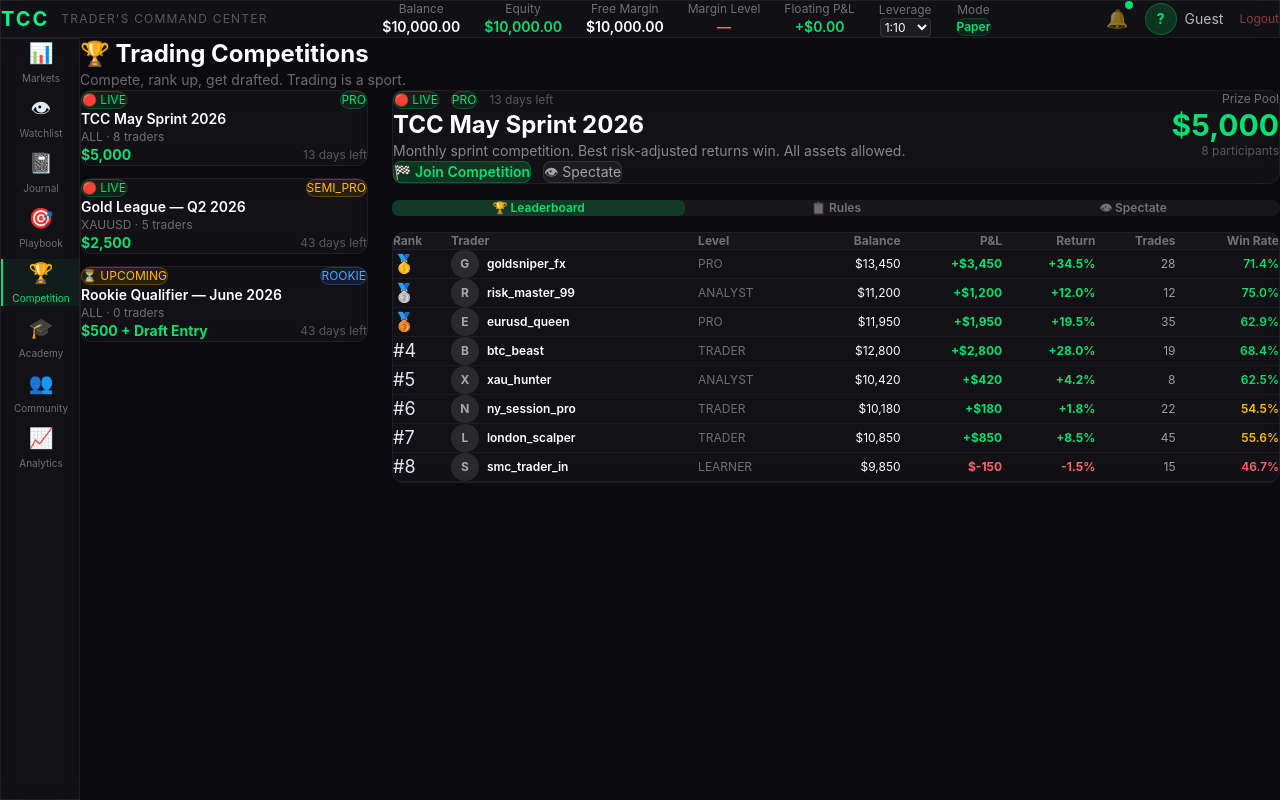
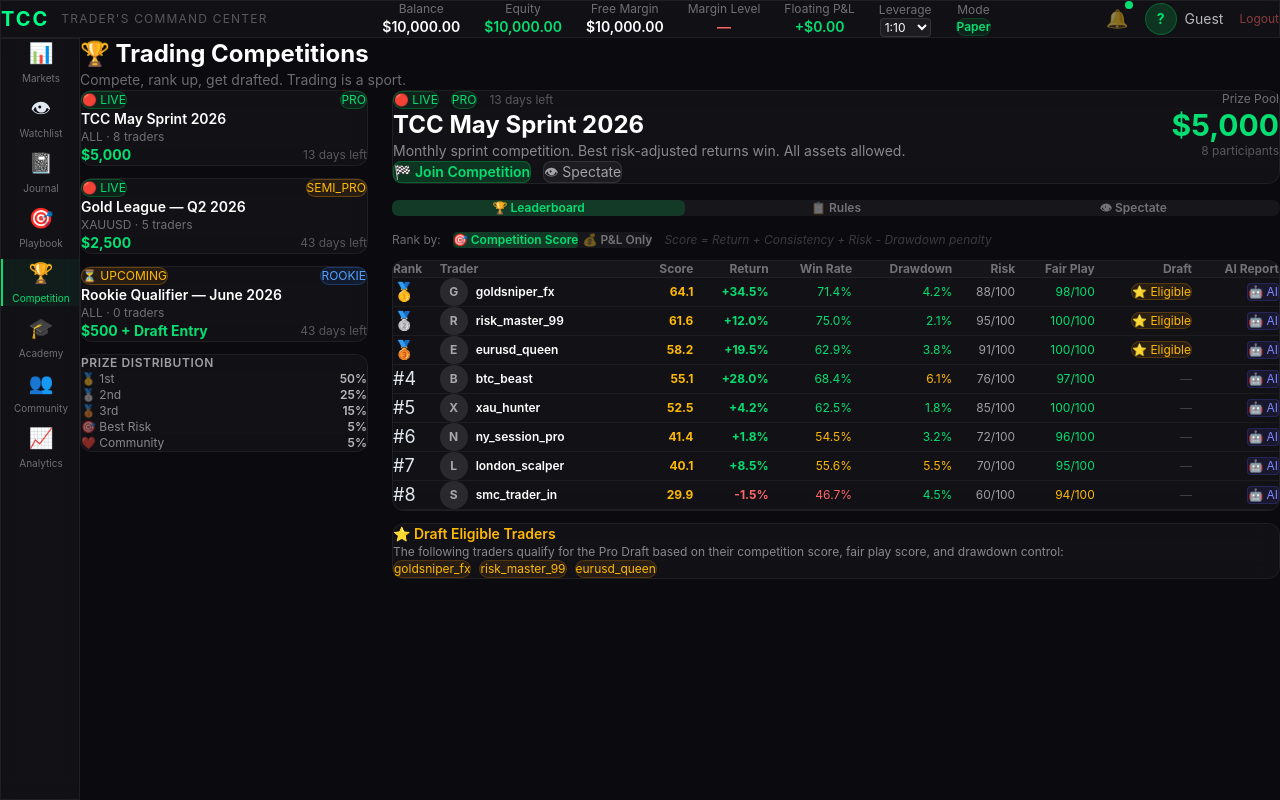
Before and after one commit to nk0210/tcc-platform, a Next.js app in the folder apps/web/: page /competition in a window 1280 px wide. Built offline with nearby package versions, Linux system fonts and the light colour scheme; sample sign-in values are in the browser's storage.

Commit message:
Day 10: risk-adjusted scores, draft eligibility, AI competition reports

```diff
--- a/apps/web/app/competition/page.tsx
+++ b/apps/web/app/competition/page.tsx
@@ -4,6 +4,7 @@ import { useCompetitionStore, Competition } from "@/store/competitionStore";
 import { useAuthStore } from "@/store/authStore";
 import Topbar from "@/components/Topbar";
 import Sidebar from "@/components/Sidebar";
+import React from "react";
 
 const divisionColors: Record<string, string> = {
   ROOKIE: "text-blue-400 border-blue-500/30 bg-blue-500/10",
@@ -25,19 +26,70 @@ function daysLeft(endDate: Date): string {
   return `${days} days left`;
 }
 
+async function generateAiReport(participant: any): Promise<string> {
+  try {
+    const response = await fetch("https://api.groq.com/openai/v1/chat/completions", {
+      method: "POST",
+      headers: {
+        "Content-Type": "application/json",
+        "Authorization": `Bearer ${process.env.NEXT_PUBLIC_GROQ_API_KEY}`,
+      },
+      body: JSON.stringify({
+        model: "llama-3.1-8b-instant",
+        max_tokens: 200,
+        messages: [
+          { role: "system", content: "You are a trading competition analyst. Be concise and specific. Max 3 sentences." },
+          { role: "user", content: `Analyze this trader's competition performance:
+Handle: ${participant.handle}
+Return: ${participant.pnlPct}%
+Win Rate: ${participant.winRate}%
+Max Drawdown: ${participant.maxDrawdown}%
+Avg R:R: ${participant.avgRR}
+Trades: ${participant.trades}
+Risk Score: ${participant.riskScore}/100
+Consistency: ${participant.consistencyScore}/100
+Competition Score: ${participant.competitionScore}
+Draft Eligible: ${participant.draftEligible}
+
+Give: 1 key strength, 1 area to improve, and whether they deserve draft consideration.` }
+        ],
+      }),
+    });
+    const data = await response.json();
+    return data.choices[0].message.content;
+  } catch {
+    return "AI report unavailable. Please try again.";
+  }
+}
+
 export default function CompetitionPage() {
-  const { competitions, activeCompetition, setActiveCompetition, joinCompetition } = useCompetitionStore();
+  const { competitions, activeCompetition, setActiveCompetition, joinCompetition, setAiReport } = useCompetitionStore();
   const { user } = useAuthStore();
   const [activeTab, setActiveTab] = useState<"leaderboard" | "rules" | "spectate">("leaderboard");
-  const [joined, setJoined] = useState(false);
+  const [rankBy, setRankBy] = useState<"score" | "pnl">("score");
+  const [generatingReport, setGeneratingReport] = useState<string | null>(null);
+  const [expandedParticipant, setExpandedParticipant] = useState<string | null>(null);
 
   const handleJoin = (competition: Competition) => {
     if (!user) return;
     joinCompetition(competition.id, user.handle || "guest", user.skillLevel || "ROOKIE");
-    setJoined(true);
+  };
+
+  const handleGenerateReport = async (participant: any) => {
+    setGeneratingReport(participant.id);
+    const report = await generateAiReport(participant);
+    setAiReport(activeCompetition!.id, participant.id, report);
+    setGeneratingReport(null);
+    setExpandedParticipant(participant.id);
   };
 
   const isJoined = activeCompetition?.participants.find(p => p.handle === (user?.handle || "guest"));
+
+  const sortedParticipants = activeCompetition
+    ? [...activeCompetition.participants].sort((a, b) =>
+        rankBy === "score" ? b.competitionScore - a.competitionScore : b.pnlPct - a.pnlPct
+      )
+    : [];
 
   return (
     <div className="flex flex-col h-screen w-screen overflow-hidden bg-[#0a0a0f]">
@@ -46,7 +98,6 @@ export default function CompetitionPage() {
         <Sidebar />
         <div className="flex-1 overflow-y-auto p-6">
 
-          {/* Header */}
           <div className="flex items-center justify-between mb-6">
             <div>
               <h1 className="text-2xl font-bold text-white">🏆 Trading Competitions</h1>
@@ -60,7 +111,7 @@ export default function CompetitionPage() {
             <div className="w-72 shrink-0 flex flex-col gap-3">
               {competitions.map((comp) => (
                 <div key={comp.id}
-                  onClick={() => setActiveCompetition(comp)}
+                  onClick={() => { setActiveCompetition(comp); setActiveTab("leaderboard"); }}
                   className={`glass border rounded-xl p-4 cursor-pointer transition hover:border-white/20 ${activeCompetition?.id === comp.id ? "border-green-500/30 bg-green-500/5" : "border-white/5"}`}>
                   <div className="flex items-start justify-between mb-2">
                     <span className={`text-xs px-2 py-0.5 rounded-full border ${statusColors[comp.status]}`}>
@@ -78,6 +129,23 @@ export default function CompetitionPage() {
                   </div>
                 </div>
               ))}
+
+              {/* Prize Distribution */}
+              <div className="glass border border-white/5 rounded-xl p-4 mt-2">
+                <p className="text-xs font-semibold text-white/60 uppercase tracking-wider mb-3">Prize Distribution</p>
+                {[
+                  { place: "🥇 1st", pct: "50%" },
+                  { place: "🥈 2nd", pct: "25%" },
+                  { place: "🥉 3rd", pct: "15%" },
+                  { place: "🎯 Best Risk", pct: "5%" },
+                  { place: "❤️ Community", pct: "5%" },
+                ].map(item => (
+                  <div key={item.place} className="flex items-center justify-between mb-2">
+                    <span className="text-white/50 text-xs">{item.place}</span>
+                    <span className="text-white/70 text-xs font-semibold">{item.pct}</span>
+                  </div>
+                ))}
+              </div>
             </div>
 
             {/* Right — Active Competition */}
@@ -137,27 +205,52 @@ export default function CompetitionPage() {
 
                 {/* Leaderboard */}
                 {activeTab === "leaderboard" && (
+                  <div className="flex flex-col gap-3">
+
+                    {/* Rank toggle */}
+                    <div className="flex items-center gap-3">
+                      <p className="text-white/40 text-xs">Rank by:</p>
+                      <div className="flex gap-1 bg-white/5 rounded-lg p-1">
+                        <button onClick={() => setRankBy("score")}
+                          className={`px-3 py-1 rounded text-xs font-semibold transition ${rankBy === "score" ? "bg-green-500/20 text-green-400" : "text-white/40"}`}>
+                          🎯 Competition Score
+                        </button>
+                        <button onClick={() => setRankBy("pnl")}
+                          className={`px-3 py-1 rounded text-xs font-semibold transition ${rankBy === "pnl" ? "bg-green-500/20 text-green-400" : "text-white/40"}`}>
+                          💰 P&L Only
+                        </button>
+                      </div>
+                      {rankBy === "score" && (
+                        <p className="text-white/20 text-xs italic">Score = Return + Consistency + Risk - Drawdown penalty</p>
+                      )}
+                    </div>
+
                     <div className="glass border border-white/5 rounded-xl overflow-hidden">
                       <table className="w-full text-xs">
                         <thead>
                           <tr className="border-b border-white/5 bg-white/2">
                             <th className="text-left px-4 py-3 text-white/40">Rank</th>
                             <th className="text-left px-4 py-3 text-white/40">Trader</th>
-                          <th className="text-left px-4 py-3 text-white/40">Level</th>
-                          <th className="text-right px-4 py-3 text-white/40">Balance</th>
-                          <th className="text-right px-4 py-3 text-white/40">P&L</th>
+                            <th className="text-right px-4 py-3 text-white/40">Score</th>
                             <th className="text-right px-4 py-3 text-white/40">Return</th>
-                          <th className="text-right px-4 py-3 text-white/40">Trades</th>
                             <th className="text-right px-4 py-3 text-white/40">Win Rate</th>
+                            <th className="text-right px-4 py-3 text-white/40">Drawdown</th>
+                            <th className="text-right px-4 py-3 text-white/40">Risk</th>
+                            <th className="text-right px-4 py-3 text-white/40">Fair Play</th>
+                            <th className="text-right px-4 py-3 text-white/40">Draft</th>
+                            <th className="text-right px-4 py-3 text-white/40">AI Report</th>
                           </tr>
                         </thead>
                         <tbody>
-                        {activeCompetition.participants.map((p, i) => {
+                          {sortedParticipants.map((p, i) => {
                             const isMe = p.handle === (user?.handle || "guest");
                             return (
-                            <tr key={p.id} className={`border-b border-white/5 transition ${isMe ? "bg-green-500/5 border-green-500/10" : "hover:bg-white/2"}`}>
+                              <React.Fragment key={p.id}>
+                                <tr
+                                  className={`border-b border-white/5 transition cursor-pointer ${isMe ? "bg-green-500/5" : "hover:bg-white/2"}`}
+                                  onClick={() => setExpandedParticipant(expandedParticipant === p.id ? null : p.id)}>
                                   <td className="px-4 py-3">
-                                <span className="text-lg">{p.badge || `#${p.rank}`}</span>
+                                    <span className="text-lg">{i === 0 ? "🥇" : i === 1 ? "🥈" : i === 2 ? "🥉" : `#${i + 1}`}</span>
                                   </td>
                                   <td className="px-4 py-3">
                                     <div className="flex items-center gap-2">
@@ -169,23 +262,73 @@ export default function CompetitionPage() {
                                       </span>
                                     </div>
                                   </td>
-                              <td className="px-4 py-3 text-white/40">{p.skillLevel}</td>
-                              <td className="px-4 py-3 text-right text-white">${p.currentBalance.toLocaleString()}</td>
-                              <td className={`px-4 py-3 text-right font-bold ${p.pnl >= 0 ? "text-green-400" : "text-red-400"}`}>
-                                {p.pnl >= 0 ? "+" : ""}${p.pnl.toLocaleString()}
+                                  <td className="px-4 py-3 text-right">
+                                    <span className="text-amber-400 font-bold">{p.competitionScore}</span>
                                   </td>
                                   <td className={`px-4 py-3 text-right font-bold ${p.pnlPct >= 0 ? "text-green-400" : "text-red-400"}`}>
                                     {p.pnlPct >= 0 ? "+" : ""}{p.pnlPct.toFixed(1)}%
                                   </td>
-                              <td className="px-4 py-3 text-right text-white/60">{p.trades}</td>
-                              <td className={`px-4 py-3 text-right font-semibold ${p.winRate >= 60 ? "text-green-400" : p.winRate >= 50 ? "text-amber-400" : "text-red-400"}`}>
+                                  <td className={`px-4 py-3 text-right ${p.winRate >= 60 ? "text-green-400" : p.winRate >= 50 ? "text-amber-400" : "text-red-400"}`}>
                                     {p.winRate.toFixed(1)}%
                                   </td>
+                                  <td className={`px-4 py-3 text-right ${p.maxDrawdown < 5 ? "text-green-400" : p.maxDrawdown < 10 ? "text-amber-400" : "text-red-400"}`}>
+                                    {p.maxDrawdown}%
+                                  </td>
+                                  <td className="px-4 py-3 text-right text-white/60">{p.riskScore}/100</td>
+                                  <td className="px-4 py-3 text-right">
+                                    <span className={p.fairPlayScore >= 95 ? "text-green-400" : "text-amber-400"}>
+                                      {p.fairPlayScore}/100
+                                    </span>
+                                  </td>
+                                  <td className="px-4 py-3 text-right">
+                                    {p.draftEligible
+                                      ? <span className="text-xs bg-amber-500/10 text-amber-400 border border-amber-500/20 px-2 py-0.5 rounded-full">⭐ Eligible</span>
+                                      : <span className="text-white/20 text-xs">—</span>
+                                    }
+                                  </td>
+                                  <td className="px-4 py-3 text-right">
+                                    <button
+                                      onClick={(e) => { e.stopPropagation(); handleGenerateReport(p); }}
+                                      disabled={generatingReport === p.id}
+                                      className="text-xs bg-indigo-500/10 text-indigo-400 border border-indigo-500/20 px-2 py-0.5 rounded hover:bg-indigo-500/20 transition disabled:opacity-50">
+                                      {generatingReport === p.id ? "..." : p.aiReport ? "✓ View" : "🤖 AI"}
+                                    </button>
+                                  </td>
                                 </tr>
+                                {expandedParticipant === p.id && p.aiReport && (
+                                  <tr key={`${p.id}-report`} className="border-b border-white/5 bg-indigo-500/3">
+                                    <td colSpan={10} className="px-6 py-3">
+                                      <div className="flex items-start gap-3">
+                                        <span className="text-indigo-400 text-sm">🤖</span>
+                                        <div>
+                                          <p className="text-indigo-400 text-xs font-semibold mb-1">AI Competition Report — {p.handle}</p>
+                                          <p className="text-white/60 text-xs leading-relaxed">{p.aiReport}</p>
+                                        </div>
+                                      </div>
+                                    </td>
+                                  </tr>
+                                )}
+                              </React.Fragment>
                             );
                           })}
                         </tbody>
                       </table>
+                    </div>
+
+                    {/* Draft Notice */}
+                    {sortedParticipants.some(p => p.draftEligible) && (
+                      <div className="glass border border-amber-500/20 bg-amber-500/5 rounded-xl p-4">
+                        <p className="text-amber-400 font-semibold text-sm mb-1">⭐ Draft Eligible Traders</p>
+                        <p className="text-white/50 text-xs">The following traders qualify for the Pro Draft based on their competition score, fair play score, and drawdown control:</p>
+                        <div className="flex gap-2 mt-2 flex-wrap">
+                          {sortedParticipants.filter(p => p.draftEligible).map(p => (
+                            <span key={p.id} className="text-xs bg-amber-500/10 text-amber-400 border border-amber-500/20 px-3 py-1 rounded-full">
+                              {p.handle}
+                            </span>
+                          ))}
+                        </div>
+                      </div>
+                    )}
                   </div>
                 )}
 
@@ -193,7 +336,7 @@ export default function CompetitionPage() {
                 {activeTab === "rules" && (
                   <div className="glass border border-white/5 rounded-xl p-6">
                     <p className="text-sm font-semibold text-white/60 uppercase tracking-wider mb-4">Competition Rules</p>
-                    <div className="flex flex-col gap-3">
+                    <div className="flex flex-col gap-3 mb-6">
                       {activeCompetition.rules.map((rule, i) => (
                         <div key={i} className="flex items-start gap-3">
                           <span className="text-green-400 text-sm mt-0.5">✓</span>
@@ -201,7 +344,20 @@ export default function CompetitionPage() {
                         </div>
                       ))}
                     </div>
-                    <div className="mt-6 glass border border-white/5 rounded-lg p-4">
+
+                    <p className="text-sm font-semibold text-white/60 uppercase tracking-wider mb-3">Scoring Formula</p>
+                    <div className="glass border border-white/5 rounded-lg p-4 text-xs text-white/50 font-mono">
+                      <p className="text-green-400 mb-2">Competition Score =</p>
+                      <p>  0.35 × Return %</p>
+                      <p>+ 0.20 × Consistency Score</p>
+                      <p>+ 0.20 × Risk Score</p>
+                      <p>+ 0.15 × Win Rate</p>
+                      <p>+ 0.10 × Avg R:R (capped)</p>
+                      <p className="text-red-400">- Max Drawdown × 0.5</p>
+                      <p className="text-red-400">- Fair Play Penalty</p>
+                    </div>
+
+                    <div className="mt-4 glass border border-white/5 rounded-lg p-4">
                       <p className="text-white/40 text-xs mb-2">Timeline</p>
                       <div className="flex items-center gap-4 text-xs">
                         <div>
@@ -225,26 +381,27 @@ export default function CompetitionPage() {
                 {/* Spectate */}
                 {activeTab === "spectate" && (
                   <div className="glass border border-white/5 rounded-xl p-6">
-                    <p className="text-sm font-semibold text-white/60 uppercase tracking-wider mb-4">👁 Spectate Mode</p>
+                    <p className="text-sm font-semibold text-white/60 uppercase tracking-wider mb-2">👁 Spectate Mode</p>
+                    <p className="text-white/30 text-xs mb-4">Trade details delayed by 5 minutes to prevent unfair copying</p>
                     <div className="flex flex-col gap-3">
-                      {activeCompetition.participants.slice(0, 3).map((p) => (
+                      {sortedParticipants.slice(0, 3).map((p, i) => (
                         <div key={p.id} className="glass border border-white/5 rounded-lg p-4 flex items-center gap-4">
-                          <span className="text-2xl">{p.badge || `#${p.rank}`}</span>
+                          <span className="text-2xl">{i === 0 ? "🥇" : i === 1 ? "🥈" : "🥉"}</span>
                           <div className="flex-1">
                             <div className="flex items-center gap-2 mb-1">
                               <span className="text-white font-semibold text-sm">{p.handle}</span>
                               <span className="text-white/30 text-xs">{p.skillLevel}</span>
+                              {p.draftEligible && <span className="text-xs text-amber-400 bg-amber-500/10 px-1.5 py-0.5 rounded-full border border-amber-500/20">⭐ Draft Pick</span>}
                             </div>
                             <div className="w-full bg-white/5 rounded-full h-1.5">
-                              <div className="bg-green-400 h-1.5 rounded-full"
-                                style={{ width: `${Math.min(p.pnlPct * 2, 100)}%` }} />
+                              <div className="bg-green-400 h-1.5 rounded-full transition-all"
+                                style={{ width: `${Math.min(p.competitionScore, 100)}%` }} />
                             </div>
+                            <div className="flex gap-4 mt-1">
+                              <span className="text-white/30 text-xs">Score: <span className="text-amber-400">{p.competitionScore}</span></span>
+                              <span className="text-white/30 text-xs">Return: <span className="text-green-400">+{p.pnlPct}%</span></span>
+                              <span className="text-white/30 text-xs">Risk: <span className="text-white/60">{p.riskScore}/100</span></span>
                             </div>
-                          <div className="text-right">
-                            <p className={`text-sm font-bold ${p.pnl >= 0 ? "text-green-400" : "text-red-400"}`}>
-                              {p.pnlPct >= 0 ? "+" : ""}{p.pnlPct.toFixed(1)}%
-                            </p>
-                            <p className="text-white/30 text-xs">{p.trades} trades</p>
                           </div>
                           <button className="bg-white/5 hover:bg-white/10 text-white/50 text-xs px-3 py-1.5 rounded-lg border border-white/10 transition">
                             Watch Live
@@ -252,7 +409,7 @@ export default function CompetitionPage() {
                         </div>
                       ))}
                       <p className="text-white/20 text-xs text-center mt-2">
-                        Live trade streaming available during active competitions
+                        Live trade streaming — 5 minute delay active
                       </p>
                     </div>
                   </div>
```
Lines whose indentation alone changed are shown as unchanged.
